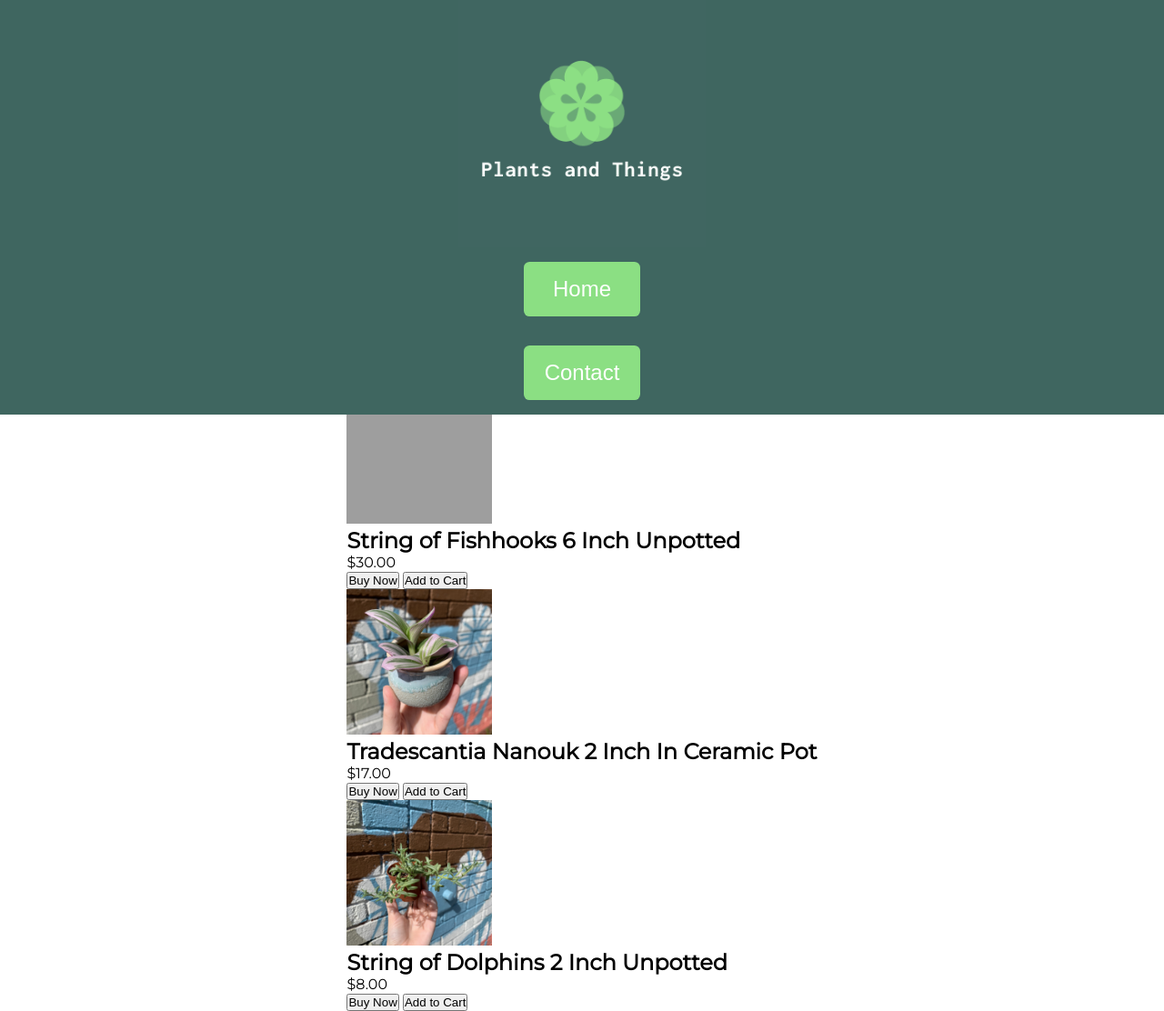
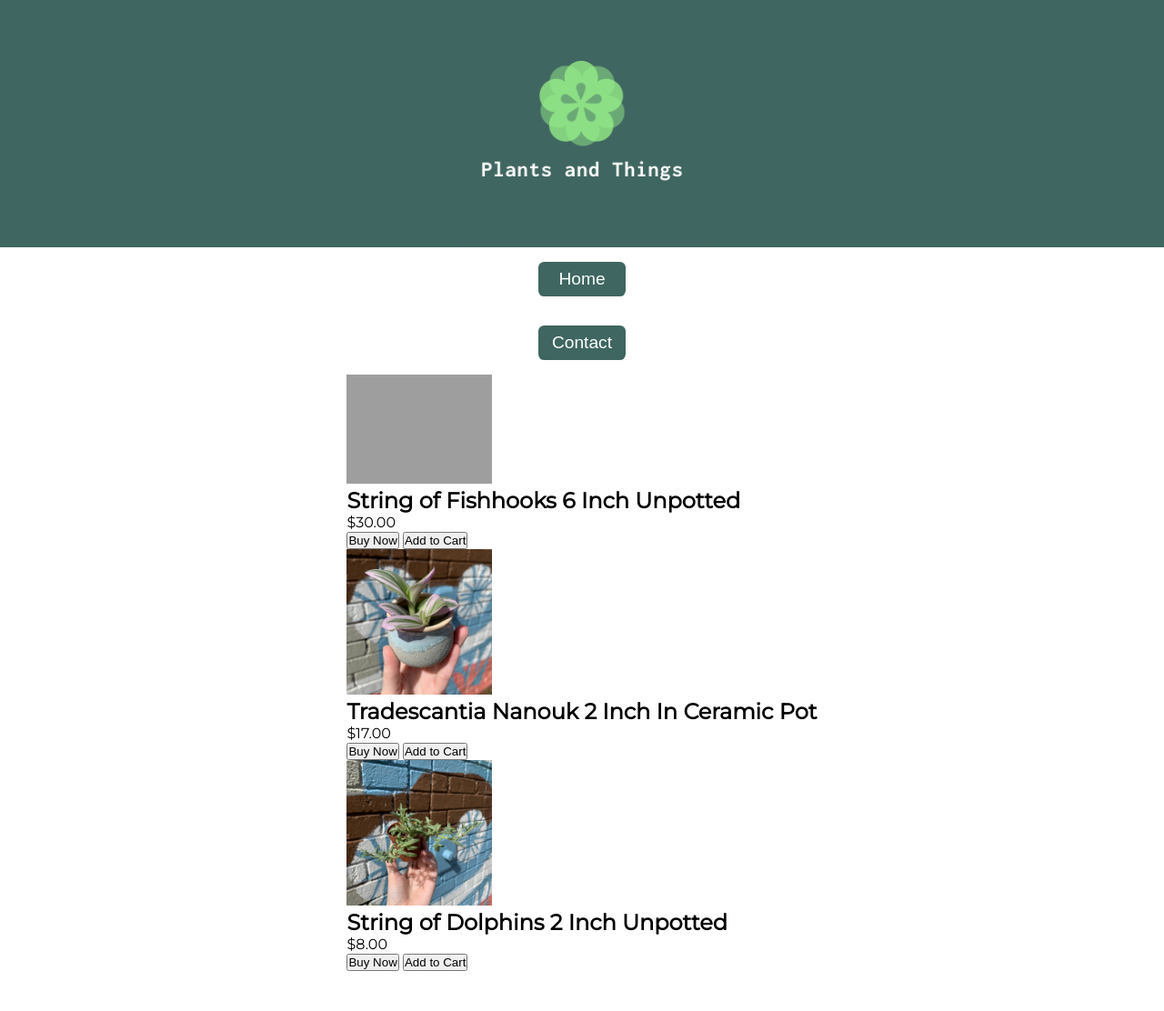
Before and after one commit to JaredS129/student-project--client-side--html-css-online-shop, a website: page Submission/index.html in a window 1280 px wide. Shown: the whole page at 91% size. After the commit the page ends 1068 px from the top, so only its background shows below. Drawn offline with Linux system fonts and the light colour scheme; grey boxes are pictures that could not be loaded.

Commit message:
add grid structure, add extra nav button styling

```diff
--- a/Submission/index.html
+++ b/Submission/index.html
@@ -15,18 +15,21 @@
   </head>
   <body>
     <div class="page-container">
-      <nav class="nav">
+      <header>
+        <div class="logo-container">
           <img
             class="main-logo"
             src="images/logo.png"
             alt="plants and things logo"
           />
+        </div>
         <h1 class="hide">Plants and Things</h1>
-
+        <nav class="nav">
           <button class="nav-button" name="home">Home</button>
           <button class="nav-button" name="contact">Contact</button>
         </nav>
-      <section>
+      </header>
+      <section class="products">
         <h2 class="hide">Products</h2>
         <div>
           <img
--- a/Submission/style.css
+++ b/Submission/style.css
@@ -6,28 +6,41 @@
 .hide {
   display: none;
 }
+.header {
+  display: grid;
+}
+.products {
+  display: grid;
+}
 .nav {
   display: grid;
   width: 100%;
   justify-items: center;
   text-align: center;
-  background-color: #3F6660;
+  background-color: #fefffe;
 }
 .nav-button {
   display: block;
   border: none;
-  background-color: #8BDF83;
-  color: #FEFFFE;
-  font-size: 1.5rem;
+  background-color: #3f6660;
+  color: #fefffe;
+  font-size: 1.2rem;
   margin: 1rem;
-  width: 8rem;
-  padding: 1rem;
+  width: 6rem;
+  padding: 0.5rem;
   border-radius: 0.4rem;
 }
 .page-container {
   display: grid;
   justify-items: center;
   font-family: "Montserrat", sans-serif;
+}
+.logo-container {
+  display: flex;
+  justify-content: center;
+  justify-items: center;
+  background-color: #3f6660;
+  width: 100vw;
 }
 .main-logo {
   width: 17rem;
```
Lines whose indentation alone changed are shown as unchanged.
